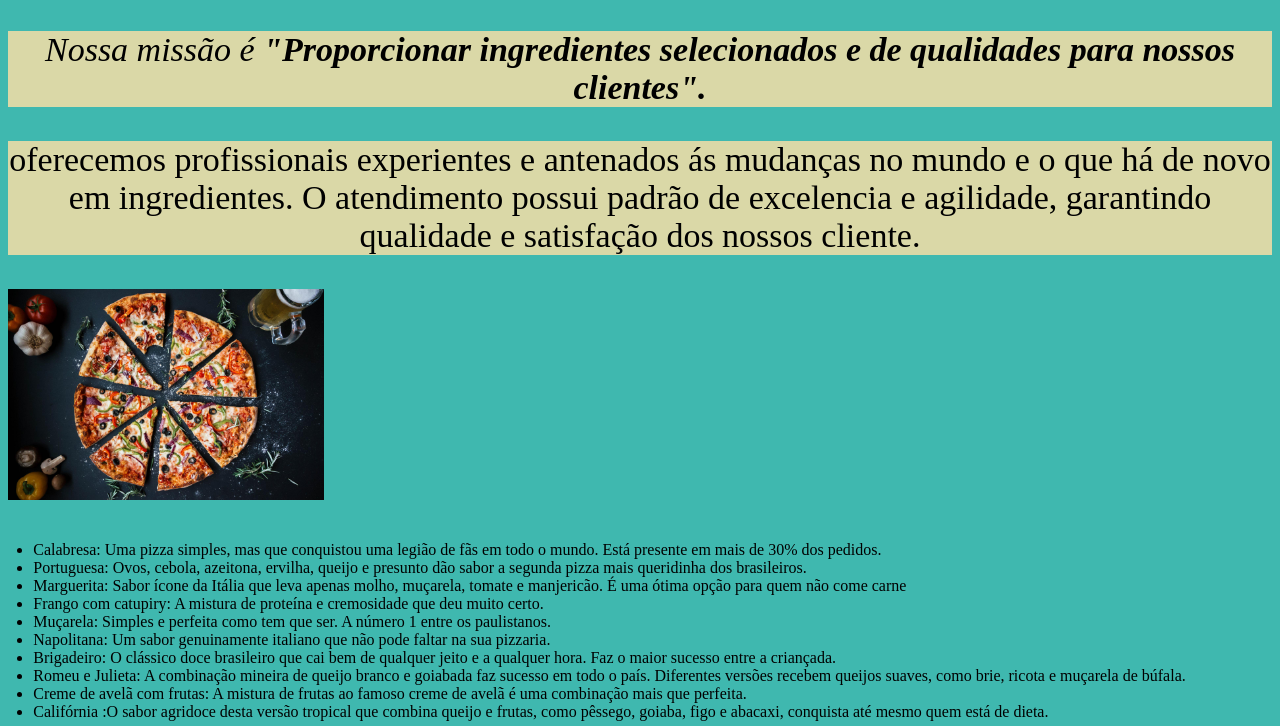
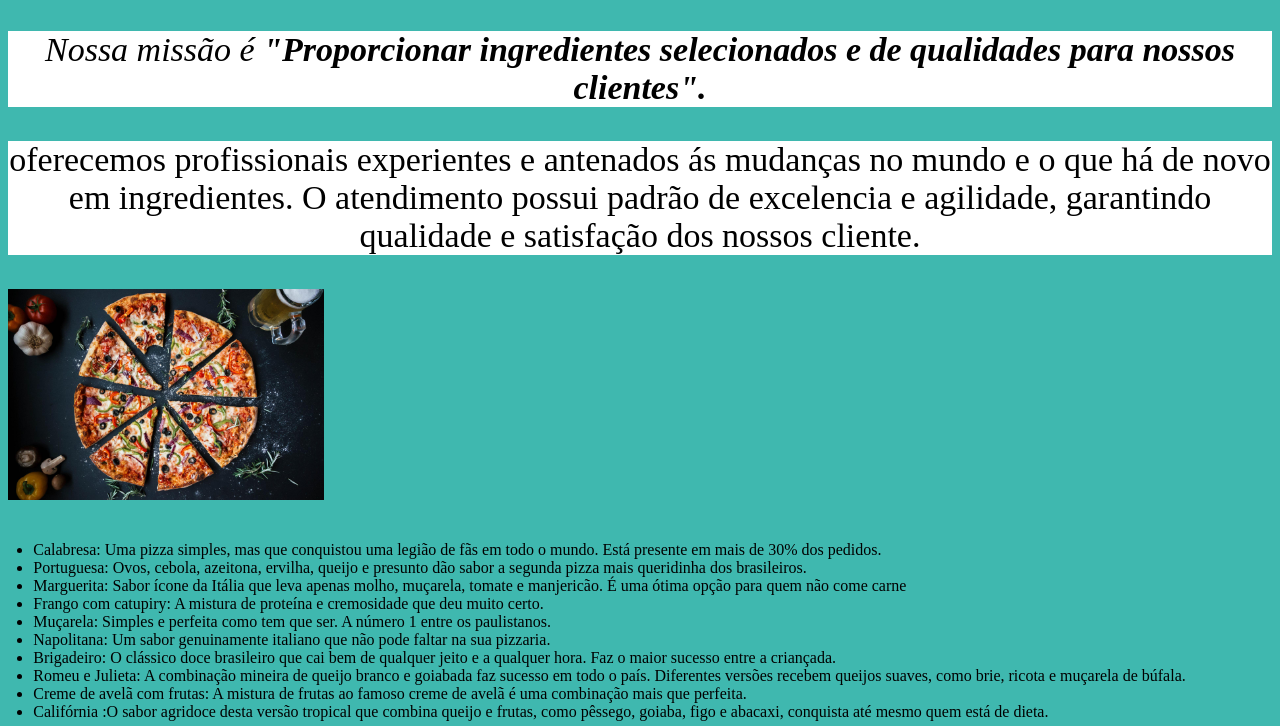
Before and after one commit to heroideallstar/primeiro_A, a plain HTML site: page index.html in a window 1280 px wide. Shown: the part 237-963 px from the top of the page. Drawn offline with Linux system fonts and the light colour scheme.

Commit message:
Update style.css

```diff
--- a/style.css
+++ b/style.css
@@ -1,7 +1,7 @@
 p{
 
   text-align: center;
-  background-color: #dad8a7;
+  background-color: #ffffff;
   font-size: 34px;
 }
 body{
```
